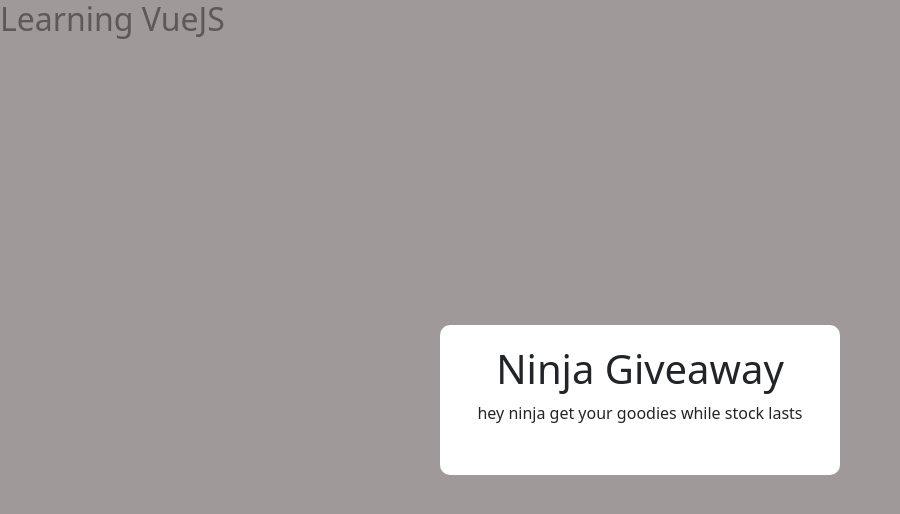
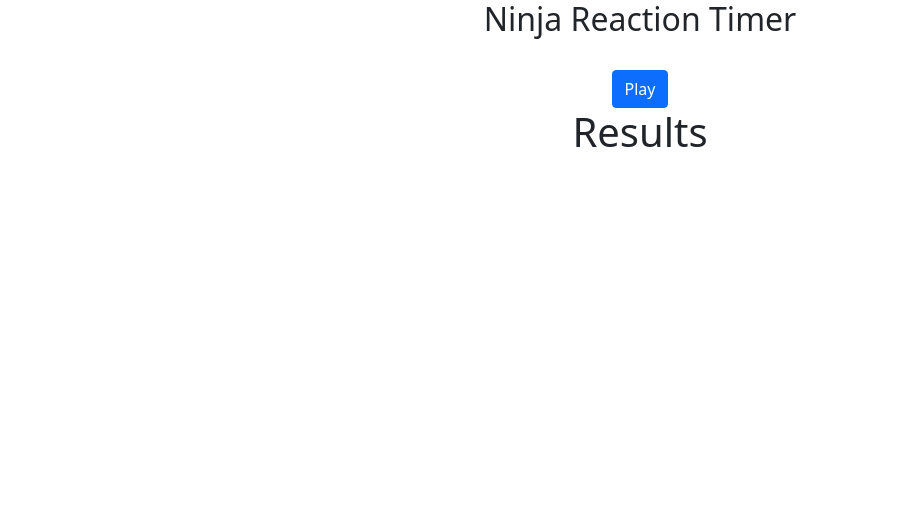
Before and after one commit to Sthesb/Vue-JS-Crash-Course-2022, a Vue app: page / in a window 1280 px wide. Shown: the top 514 px of the page, without its empty margins (0-900 px from the left). Built offline with nearby package versions, Linux system fonts and the light colour scheme.

Commit message:
Ninja Reaction Timer

```diff
--- a/src/App.vue
+++ b/src/App.vue
@@ -1,37 +1,32 @@
 <template>
-  <h2>{{ title }}</h2>
-  <!-- <button @click="toggleModol" v-show="!showModol">toggle modol</button> -->
-  <teleport to=".modals" v-if="showModol">
-    <Modal  @close="toggleModol" theme="" >
-      <template v-slot:links>
-        <a href="#">20% off</a>
-      </template>
-      <h1>Ninja Giveaway</h1>
-      <p>hey ninja get your goodies while stock lasts</p>
-    </Modal>
-  </teleport>
+
+    <h2>Ninja Reaction Timer</h2> <br>
+    <button class="btn btn-primary" @click="start" :disabled="isPlaying">Play</button>
+    <Block v-if="isPlaying" :delay="delay"  />
+    <Results />
 
 </template>
 
 <script>
-import Modal from './components/Modal/Modal.vue'
+import Block from './components/Block.vue'
+import Results from './components/Results.vue'
 
 export default {
   name: 'App',
-  components: {
-    Modal
-  },
+  components: { Block, Results },
   data () {
     return {
-      title: 'Learning VueJS',
-      toogle: false,
-      header: "Sign up for a giveaway",
-      showModol: true
+      isPlaying: false,
+      delay: null,
+
     }
   },
   methods: {
-    toggleModol () {
-      this.showModol = !this.showModol
+    start () {
+      this.delay = 2000 + Math.random() * 50000
+      this.isPlaying = true
+
+
     }
   }
 
@@ -40,4 +35,13 @@ export default {
 
 <style>
 
+#app {
+  text-align: center;
+}
+.app  h2 {
+  color: rgb(35, 0, 68);
+  text-transform: capitalize;
+}
+
+
 </style>
--- /dev/null
+++ b/src/components/Block.vue
@@ -0,0 +1,23 @@
+<template>
+    <div class="block">
+        click me
+    </div>
+</template>
+
+<script>
+export default {
+    props: ['delay']
+}
+</script>
+
+<style scoped>
+.block {
+    width: 200px;
+    border-radius: 20px;
+    background: #0faf87;
+    color: white;
+    text-align: center;
+    padding: 50px 0;
+    margin: 40px auto;
+}
+</style>
--- a/src/components/Modal/Modal.vue
+++ /dev/null
@@ -1,68 +0,0 @@
-<template>
-    <div class="backdrop" @click.self="closeModal">
-        <div class="backdrop_modal" :class="{ sale: theme === 'sale' }" >
-
-            <slot >default content</slot>
-            <div class="actions">
-                <slot name="links" />
-            </div>
-        </div>
-    </div>
-</template>
-
-<script>
-export default {
-    props: ['theme'],
-    methods: {
-        closeModal () {
-            this.$emit('close')
-        }
-    }
-}
-</script>
-
-<style scope>
-.backdrop {
-    top: 0;
-    position: fixed;
-    background-color: rgba(120, 110, 110, 0.7);
-    width: 100%;
-    height: 100%;
-    display: flex;
-    align-items: center;
-    justify-content: center;
-}
-.backdrop_modal {
-    width: 400px;
-    min-height: 100px;
-    padding: 20px 0;
-    display: flex;
-    flex-direction: column;
-    margin: 100px auto;
-    background: white;
-    border-radius: 10px;
-    display: flex;
-    align-items: center;
-    justify-content: center;
-}
-.backdrop_modal > h2 {
-    color: rgb(0, 217, 255);
-}
-.backdrop_modal > p {
-    padding: 0px;
-    margin: 0px;
-}
-.sale {
-    background-color: crimson;
-    color: white;
-}
-.sale >  h2 {
-    color: white;
-}
-.actions > a {
-    color: white;
-    font-size: 20px;
-    font-weight: italic ;
-    margin-bottom: 20px;
-}
-</style>
--- /dev/null
+++ b/src/components/Results.vue
@@ -0,0 +1,3 @@
+<template>
+    <h1>Results</h1>
+</template>
```
